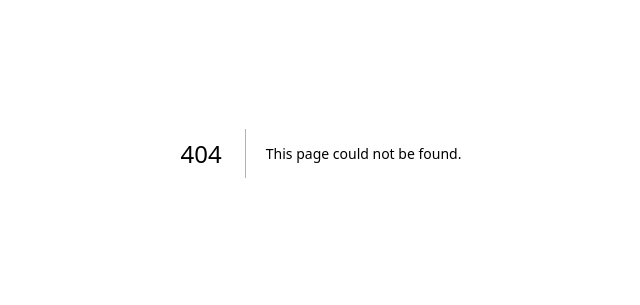
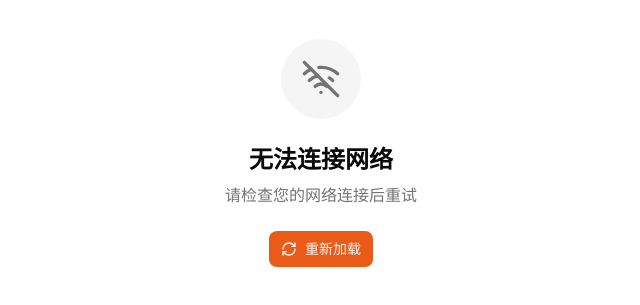
Before and after one commit to AdingApkgg/anime-search-frontend, a Next.js app: page /offline in a window 1280 px wide. Before the commit this address had no page. Shown: the part 247-552 px from the top of the page, without its empty margins (315-955 px from the left). Built offline with nearby package versions, Linux system fonts and the light colour scheme.

Commit message:
chore: update dependencies and improve background styling
- Updated framer-motion, zustand, @types/node, @types/react, and typescript-eslint to their latest versions in package.json.
- Enhanced Background component's styling by replacing radial-gradient with color-mix for better color handling.

```diff
--- /dev/null
+++ b/app/offline/page.tsx
@@ -0,0 +1,32 @@
+'use client'
+
+import { WifiOff, RefreshCw } from 'lucide-react'
+import { Button } from '@/components/ui/button'
+
+export default function OfflinePage() {
+  const handleRetry = () => {
+    window.location.reload()
+  }
+
+  return (
+    <div className="min-h-screen flex items-center justify-center p-4">
+      <div className="text-center space-y-6 max-w-md">
+        <div className="size-20 mx-auto rounded-full bg-muted flex items-center justify-center">
+          <WifiOff size={40} className="text-muted-foreground" />
+        </div>
+
+        <div className="space-y-2">
+          <h1 className="text-2xl font-bold text-foreground">无法连接网络</h1>
+          <p className="text-muted-foreground">
+            请检查您的网络连接后重试
+          </p>
+        </div>
+
+        <Button onClick={handleRetry} className="gap-2">
+          <RefreshCw size={16} />
+          重新加载
+        </Button>
+      </div>
+    </div>
+  )
+}
--- a/components/Background.tsx
+++ b/components/Background.tsx
@@ -106,9 +106,9 @@ export function Background() {
         className="fixed inset-0 pointer-events-none -z-10"
         style={{
           backgroundImage: `
-            radial-gradient(ellipse 80% 50% at 50% -20%, hsl(var(--primary) / 0.15), transparent),
-            radial-gradient(ellipse 60% 40% at 80% 100%, hsl(var(--primary) / 0.1), transparent),
-            radial-gradient(ellipse 40% 30% at 10% 60%, hsl(var(--primary) / 0.08), transparent)
+            radial-gradient(ellipse 80% 50% at 50% -20%, color-mix(in oklch, var(--primary) 15%, transparent), transparent),
+            radial-gradient(ellipse 60% 40% at 80% 100%, color-mix(in oklch, var(--primary) 10%, transparent), transparent),
+            radial-gradient(ellipse 40% 30% at 10% 60%, color-mix(in oklch, var(--primary) 8%, transparent), transparent)
           `
         }}
       />
--- a/stores/ui.ts
+++ b/stores/ui.ts
@@ -1,4 +1,5 @@
 import { create } from 'zustand'
+import { setSoundEnabled as setSoundModule } from '@/lib/sound'
 
 // SSR 安全的 localStorage 访问
 const isBrowser = typeof window !== 'undefined'
@@ -184,6 +185,7 @@ export const useUIStore = create<UIState>((set) => ({
   closeNavPanel: () => set({ showNavPanel: false }),
 
   setSoundEnabled: (enabled) => {
+    setSoundModule(enabled)
     saveSoundEnabled(enabled)
     set({ soundEnabled: enabled })
   },
@@ -223,6 +225,9 @@ export const useUIStore = create<UIState>((set) => ({
     const savedBgApi = getSavedBgApiUrl()
     const themeHue = getSavedThemeHue()
     const uiOpacity = getSavedOpacity()
+
+    // 同步音效模块状态
+    setSoundModule(soundEnabled)
 
     applyThemeHue(themeHue)
     applyOpacity(uiOpacity)
```
Also changed, not shown: package.json (+5 -5 lines).
